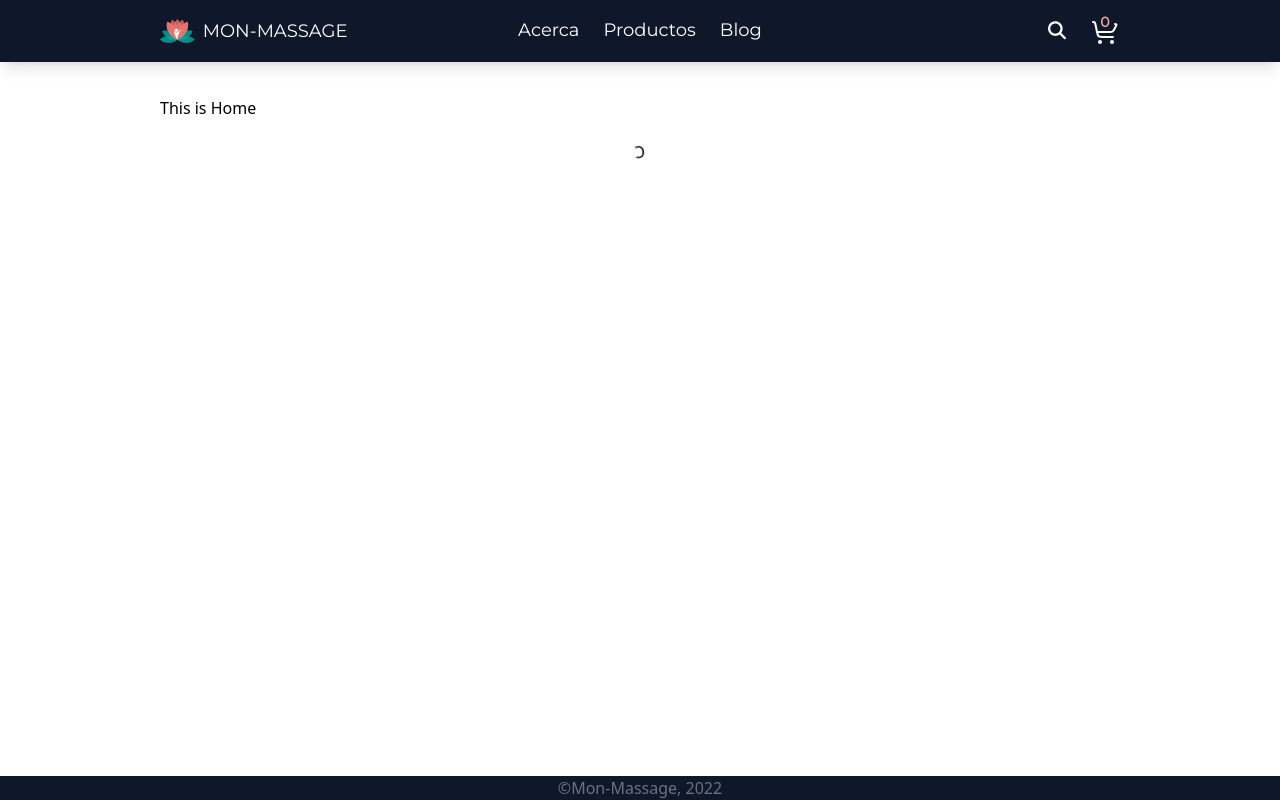
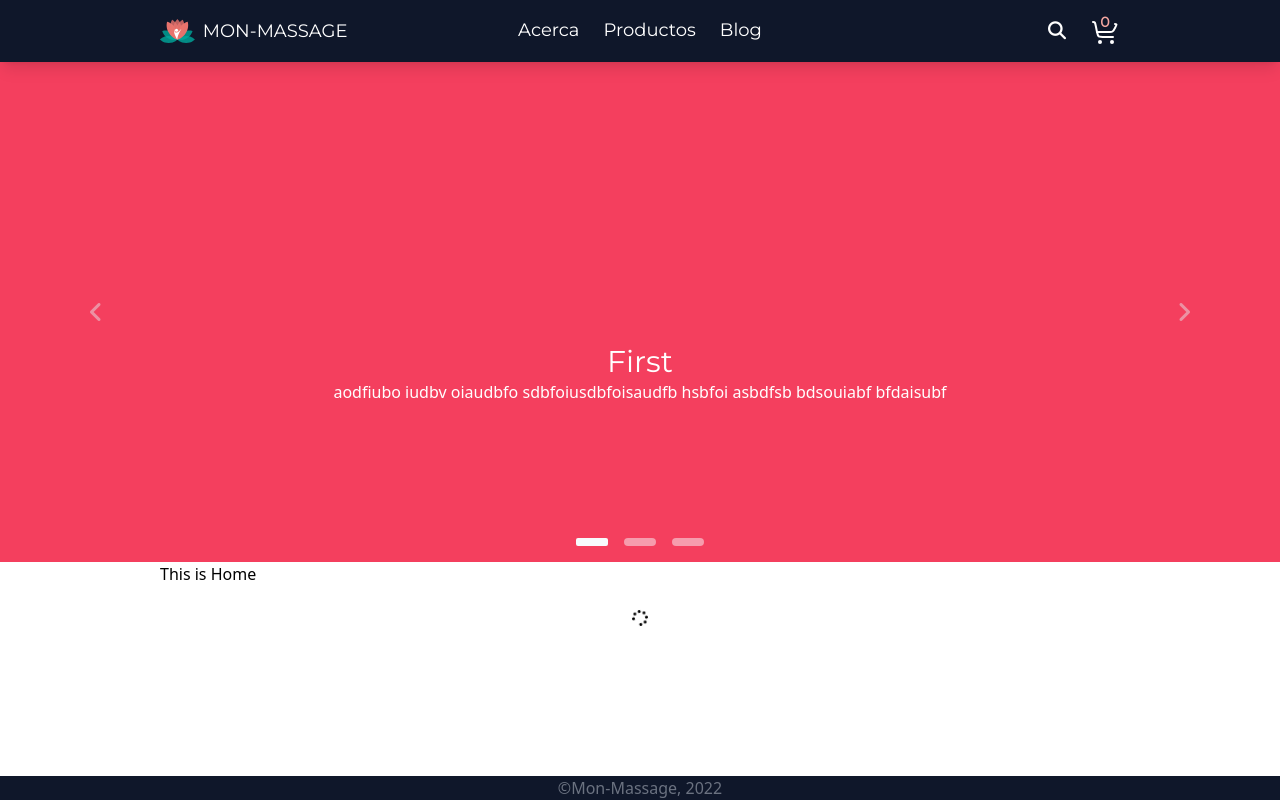
Before and after one commit to yisuseas/react-multi-routes, a React (Create React App) app: page / in a window 1280 px wide. Built offline with nearby package versions, Linux system fonts and the light colour scheme; a web font is replaced by a local one.

Commit message:
Added Carousel

```diff
--- a/src/components/App.jsx
+++ b/src/components/App.jsx
@@ -10,7 +10,7 @@ import Footer from "./layout/Footer";
 import { products } from "../test_response/products";
 import LoadingSign from "./elements/LoadingSign";
 
-import Home from "./pages/Home";
+import Home from "./pages/home/Home";
 const About = React.lazy(() => import("./pages/About"));
 const ProductList = React.lazy(() => import("./pages/ProductList"));
 const BlogWrapper = React.lazy(() => import("./pages/blog/BlogWrapper"));
@@ -72,7 +72,7 @@ function App() {
         toggleCartSideBar={() => toggleCartSideBar()}
         closeCartSideBar={() => closeCartSideBar()}
       />
-      <main className="w-full mt-32 lg:mt-24">
+      <main className="w-full mt-20 lg:mt-[62px]">
         <Routes>
           <Route path="/" element={<Home />} />
           <Route
--- a/src/components/elements/LoadingSign.jsx
+++ b/src/components/elements/LoadingSign.jsx
@@ -3,7 +3,7 @@ import React from "react";
 function LoadingSign() {
   return (
     <div className="mx-auto p-5 text-center">
-      <h1 className="animate-spin">C</h1>
+      <i className="fa-solid fa-spinner animate-spin"></i>
     </div>
   );
 }
--- a/src/components/pages/Home.jsx
+++ /dev/null
@@ -1,13 +0,0 @@
-import React from "react";
-import LoadingSign from "../elements/LoadingSign";
-
-function Home() {
-  return (
-    <div className="container-res mx-auto">
-      <h1>This is Home</h1>
-      <LoadingSign />
-    </div>
-  );
-}
-
-export default Home;
--- /dev/null
+++ b/src/components/pages/home/Home.jsx
@@ -0,0 +1,17 @@
+import React from "react";
+import LoadingSign from "../../elements/LoadingSign";
+import Carousel from "./carousel/Carousel";
+
+function Home() {
+  return (
+    <>
+      <Carousel />
+      <div className="container-res mx-auto">
+        <h1>This is Home</h1>
+        <LoadingSign />
+      </div>
+    </>
+  );
+}
+
+export default Home;
--- /dev/null
+++ b/src/components/pages/home/carousel/Carousel.jsx
@@ -0,0 +1,128 @@
+import React, { useState, useEffect, useRef } from "react";
+import CrsIndicator from "./CrsIndicator";
+import CrsItem from "./CrsItem";
+
+const slide_count = 3;
+
+function Carousel() {
+  const [slide, setSlide] = useState(0);
+
+  const goPrev = () => {
+    handleSwitch(slide > 0 ? slide - 1 : slide_count - 1);
+  };
+
+  const goNext = () => {
+    handleSwitch(slide < slide_count - 1 ? slide + 1 : 0);
+  };
+
+  const switchTo = (i) => {
+    handleSwitch(i);
+  };
+
+  ///////////// Slide Positioning /////////////
+
+  const [xPos, setXPos] = useState([0, 100, -100]);
+
+  const handleSwitch = (to) => {
+    const from = slide;
+
+    let newXPos = xPos;
+
+    const slidesLeft = (from + 1) % slide_count === to;
+    if (slidesLeft) {
+      for (let i = 0; i < xPos.length; i++) {
+        newXPos[i] = xPos[i] - 100;
+        if (newXPos[i] === -200) {
+          newXPos[i] = 100;
+        }
+      }
+    } else {
+      for (let i = 0; i < xPos.length; i++) {
+        newXPos[i] = xPos[i] + 100;
+        if (newXPos[i] === 200) {
+          newXPos[i] = -100;
+        }
+      }
+    }
+
+    setXPos(newXPos);
+    setSlide(to);
+  };
+
+  ///////////// Auto-Change /////////////
+
+  const timeoutID = useRef(null);
+
+  useEffect(() => {
+    const id = setTimeout(() => {
+      goNext();
+    }, 7000);
+    timeoutID.current = id;
+
+    return () => {
+      clearTimeout(timeoutID.current);
+    };
+  });
+
+  return (
+    <div className={"relative box-border"}>
+      {/********************************* INDICATORS *********************************/}
+      <div
+        className={
+          "absolute left-0 right-0 bottom-0 z-10 " +
+          "flex justify-center p-0 mb-4 mx-[15%] gap-4 " +
+          "text-[8px]"
+        }
+      >
+        <CrsIndicator isActive={slide === 0} handleClick={() => switchTo(0)} />
+        <CrsIndicator isActive={slide === 1} handleClick={() => switchTo(1)} />
+        <CrsIndicator isActive={slide === 2} handleClick={() => switchTo(2)} />
+      </div>
+
+      {/********************************* INNER CAROUSEL *********************************/}
+      <div className={"relative w-full overflow-hidden"}>
+        <CrsItem
+          xPos={xPos[0]}
+          label="First"
+          text="aodfiubo iudbv oiaudbfo sdbfoiusdbfoisaudfb hsbfoi asbdfsb bdsouiabf bfdaisubf"
+        >
+          <div className="h-full w-full bg-rose-500"></div>
+        </CrsItem>
+        <CrsItem xPos={xPos[1]} label="Second">
+          <div className="h-full w-full bg-blue-500"></div>
+        </CrsItem>
+        <CrsItem xPos={xPos[2]} label="Third">
+          <div className="h-full w-full bg-emerald-500"></div>
+        </CrsItem>
+      </div>
+
+      {/********************************* BUTTONS *********************************/}
+      <button
+        onClick={() => goPrev()}
+        className={
+          "absolute top-0 bottom-0 z-10 left-0 " +
+          "flex items-center justify-center " +
+          "w-[15%] text-zinc-200 text-center text-2xl " +
+          "opacity-50 hover:opacity-100 transition-all"
+        }
+      >
+        <i className="fa-solid fa-angle-left"></i>
+        <span className="hidden">anterior</span>
+      </button>
+      <button
+        onClick={() => goNext()}
+        className={
+          "absolute top-0 bottom-0 z-10 right-0 " +
+          "flex items-center justify-center " +
+          "w-[15%] text-zinc-200 text-center text-2xl " +
+          "opacity-50 hover:opacity-100 transition-all"
+        }
+      >
+        <i className="fa-solid fa-angle-right"></i>
+        <span className="hidden">siguiente</span>
+      </button>
+    </div>
+  );
+}
+
+export default Carousel;
--- /dev/null
+++ b/src/components/pages/home/carousel/CrsIndicator.jsx
@@ -0,0 +1,27 @@
+import React from "react";
+import { useSpring, animated, config } from "react-spring";
+
+function CrsIndicator({ isActive, handleClick }) {
+  const styles = useSpring({
+    loop: false,
+    reverse: !isActive,
+    config: { ...config.slow },
+    from: { borderRadius: "4px", opacity: 0.5 },
+    to: { borderRadius: "2px", opacity: 1 },
+  });
+
+  return (
+    <animated.button
+      onClick={() => handleClick()}
+      className={
+        "bg-slate-50 w-8 h-2 "
+        // (isActive ? "bg-coral-400 rounded-sm" : "bg-slate-400 rounded-full")
+      }
+      style={{ ...styles }}
+    >
+      {/* <i className="fa-solid fa-circle"></i> */}
+    </animated.button>
+  );
+}
+
+export default CrsIndicator;
--- /dev/null
+++ b/src/components/pages/home/carousel/CrsItem.jsx
@@ -0,0 +1,55 @@
+import React, { useEffect, useRef } from "react";
+import { useSpring, animated, config } from "react-spring";
+
+/**
+ * ### Carousel Item Component
+ */
+function CrsItem({ label, text, children, xPos }) {
+  const prevXPos = useRef(xPos);
+  const isActive = Math.abs(prevXPos.current - xPos) !== 200;
+
+  useEffect(() => {
+    prevXPos.current = xPos;
+  }, [xPos]);
+
+  const s = useSpring({
+    loop: false,
+    config: { ...config.slow },
+    from: { left: `${prevXPos.current}%` },
+    to: { left: `${xPos}%` },
+  });
+
+  return (
+    <animated.div
+      className={
+        (isActive ? "block " : "hidden ") +
+        "relative float-left w-full box-border " +
+        "h-[500px] mr-[-100%]"
+      }
+      style={s}
+    >
+      {children ? (
+        <div className="absolute flex top-0 bottom-0 left-0 right-0">
+          {children}
+        </div>
+      ) : null}
+      {label || text ? (
+        <div // Label container
+          className={
+            "block text-center text-white " +
+            "absolute left-[15%] right-[15%] bottom-[150px] py-2 "
+          }
+        >
+          {label ? ( // Display only if there's label
+            <h5 className="text-3xl font-enfasis capitalize">{label}</h5>
+          ) : null}
+          {text ? ( // Display only if there's text
+            <p className="">{text}</p>
+          ) : null}
+        </div>
+      ) : null}
+    </animated.div>
+  );
+}
+
+export default CrsItem;
```
